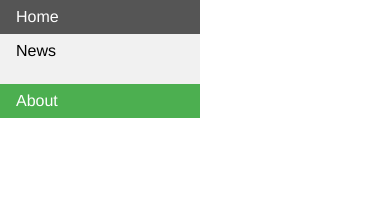
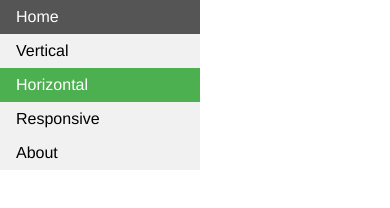
Before and after one commit to saratonite/css-workshops, a website: page src/navbar/side-navbar.html in a window 390 px wide. Drawn offline with Linux system fonts and the light colour scheme; files that its build step writes are made by us from their sources.

Commit message:
Navbar - Responsive Navbar

```diff
--- /dev/null
+++ b/src/navbar/responsive-navbar.css
@@ -0,0 +1,51 @@
+ul {
+    list-style-type: none;
+    margin: 0;
+    padding: 0;
+    overflow: hidden;
+    background-color: #333;
+}
+
+li {
+    float: left;
+}
+
+li a {
+    display: block;
+    color: white;
+    text-align: center;
+    padding: 14px 16px;
+    text-decoration: none;
+}
+
+li.nav-right{
+  float: left;
+}
+
+/* Change the link color to #111 (black) on hover */
+li a:hover {
+    background-color: #111;
+}
+
+.active {
+    background-color: #4CAF50;
+}
+
+
+@media  (max-width:600px){
+  ul {
+      list-style-type: none;
+      margin: 0;
+      padding: 0;
+
+
+  }
+  li {
+      float: none;
+  }
+  li.nav-right{
+    float: none;
+  }
+
+
+}
--- a/src/navbar/side-navbar.html
+++ b/src/navbar/side-navbar.html
@@ -10,9 +10,10 @@
 
     <ul>
       <li><a href="/">Home</a></li>
-      <li><a href="news.asp">News</a></li>
-      <li><a href="contact.asp"></a></li>
-      <li><a href="about.asp" class="active">About</a></li>
+      <li><a href="/">Vertical </a></li>
+      <li><a href="side-navbar.html" class="active">Horizontal</a></li>
+      <li><a href="responsive-navbar.html">Responsive</a></li>
+      <li ><a href="#about">About</a></li>
     </ul>
 
   </body>
```
Also changed, not shown: src/navbar/index.html (+4 -3 lines), src/navbar/responsive-navbar.html (added, +20 -0 lines).
